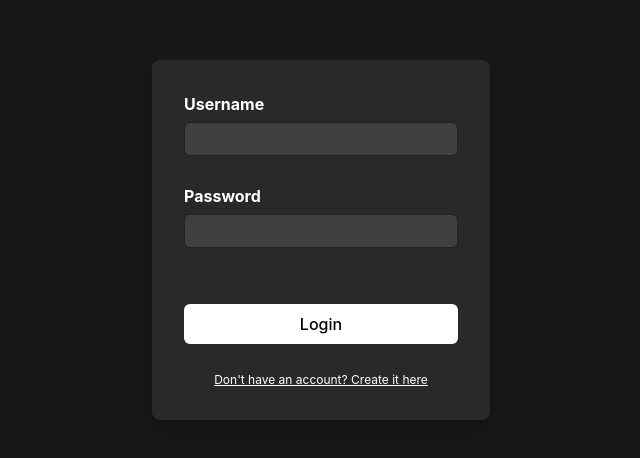
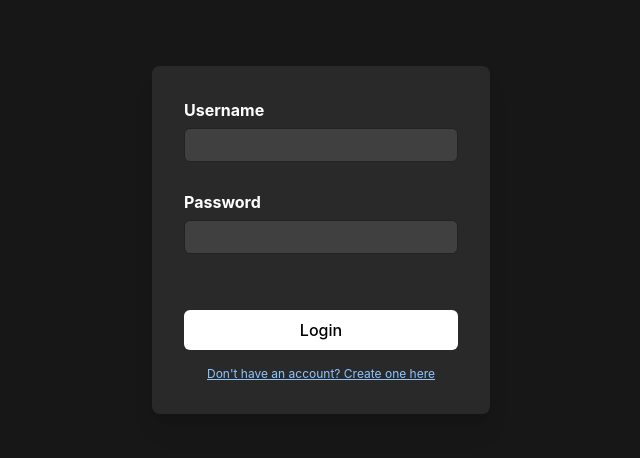
Before and after one commit to sbstnrmrz/react-test, a React (Create React App) app: page / in a window 1280 px wide. Shown: the part 160-618 px from the top of the page, without its empty margins (319-959 px from the left). Built offline with nearby package versions, Linux system fonts and the light colour scheme.

Commit message:
login and create in a single page(LoginPage)

```diff
--- a/src/components/CreateAccountForm.tsx
+++ b/src/components/CreateAccountForm.tsx
@@ -42,9 +42,8 @@ export const CreateAccountForm = () => {
   }
 
   return (
-    <form onSubmit={handleSubmit(onSubmit)}className="p-8 bg-[#292929] shadow-xl rounded-[8px] flex flex-col gap-7">
+    <form onSubmit={handleSubmit(onSubmit)}className="flex flex-col gap-7">
       <div>
-
         <span className="block text-base font-bold">Email</span>
         <input className="input-style" type="text"
           {...register("email", {
@@ -90,7 +89,6 @@ export const CreateAccountForm = () => {
         }
       </div>
       <button className="button-style">Create Account</button>
-      <a href='#' className="underline flex justify-center text-xs">Already have an account? Login here</a>
     </form>
   )
 }
--- a/src/components/LoginAccountForm.tsx
+++ b/src/components/LoginAccountForm.tsx
@@ -25,7 +25,7 @@ export const LoginAccountForm = () => {
   }
 
   return (
-    <form onSubmit={handleSubmit(onSubmit)} className="flex flex-col gap-7 p-8 bg-[#292929] shadow-xl rounded-[8px]">
+    <form onSubmit={handleSubmit(onSubmit)} className="flex flex-col gap-7 ">
       <div>
         <span className="block text-base font-bold">Username</span>
         <input className="input-style" type="text"
@@ -58,7 +58,6 @@ export const LoginAccountForm = () => {
         <pre className="text-xs">{data}</pre>
       }
       <button className="button-style">Login</button>
-      <a href='#' className="underline flex justify-center text-xs">Don't have an account? Create it here</a>
     </form>
   )
 }
--- a/src/output.css
+++ b/src/output.css
@@ -8,6 +8,8 @@
     --font-mono: ui-monospace, SFMono-Regular, Menlo, Monaco, Consolas, "Liberation Mono",
       "Courier New", monospace;
     --color-red-300: oklch(80.8% 0.114 19.571);
+    --color-blue-200: oklch(88.2% 0.059 254.128);
+    --color-blue-300: oklch(80.9% 0.105 251.813);
     --color-black: #000;
     --color-white: #fff;
     --spacing: 0.25rem;
@@ -212,6 +214,12 @@
     --tw-font-weight: var(--font-weight-bold);
     font-weight: var(--font-weight-bold);
   }
+  .text-blue-200 {
+    color: var(--color-blue-200);
+  }
+  .text-blue-300 {
+    color: var(--color-blue-300);
+  }
   .text-red-300 {
     color: var(--color-red-300);
   }
--- a/src/pages/LoginPage.tsx
+++ b/src/pages/LoginPage.tsx
@@ -5,10 +5,33 @@ import { CreateAccountForm } from "../components/CreateAccountForm";
 import { LoginAccountForm } from "../components/LoginAccountForm";
 
 export const LoginPage = () => {
+  let sectionMsg: string[] = [
+   'Don\'t have an account? Create one here',
+    'Already have an account? Login here',
+  ];
+  const [isLogin, setIsLogin] = useState(true);
+  const [currSectionMsg, setCurrSectionMsg] = useState(sectionMsg[0]);
+
+  const renderSection = () => {
+    if (isLogin) {
+      return <LoginAccountForm/>;
+    }
+
+    return <CreateAccountForm/>;
+  }
 
   return (
     <div className="">
-      <LoginAccountForm/>
+      <div className="p-8 bg-[#292929] shadow-xl rounded-[8px]">
+        {renderSection()}
+        <a
+          onClick={() => {
+            setCurrSectionMsg(isLogin ? sectionMsg[0] : sectionMsg[1]);
+            setIsLogin(!isLogin);
+          }}
+          href='#' className="mt-4 text-blue-300 underline flex justify-center text-xs">{currSectionMsg}
+        </a>
+      </div>
     </div>
   )
 }
```
